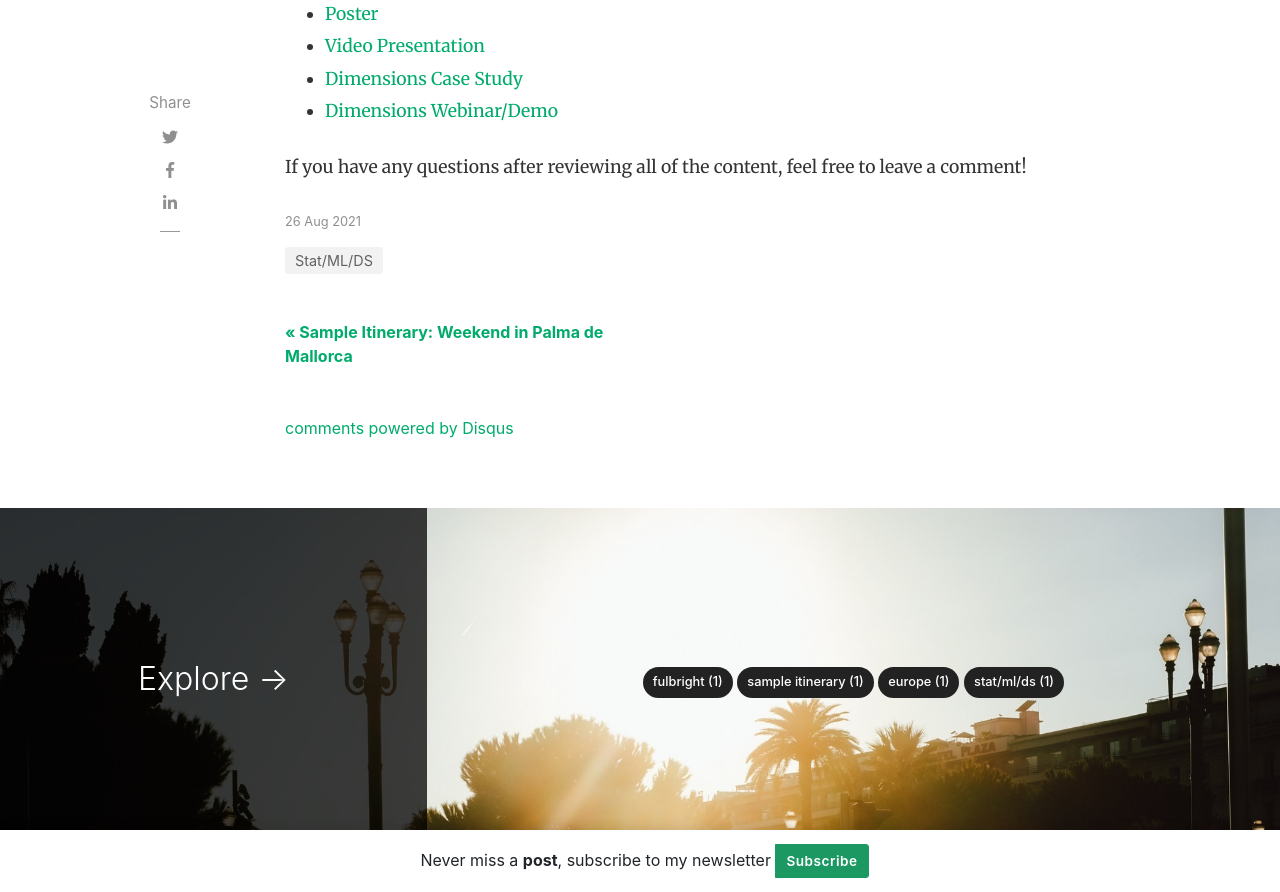
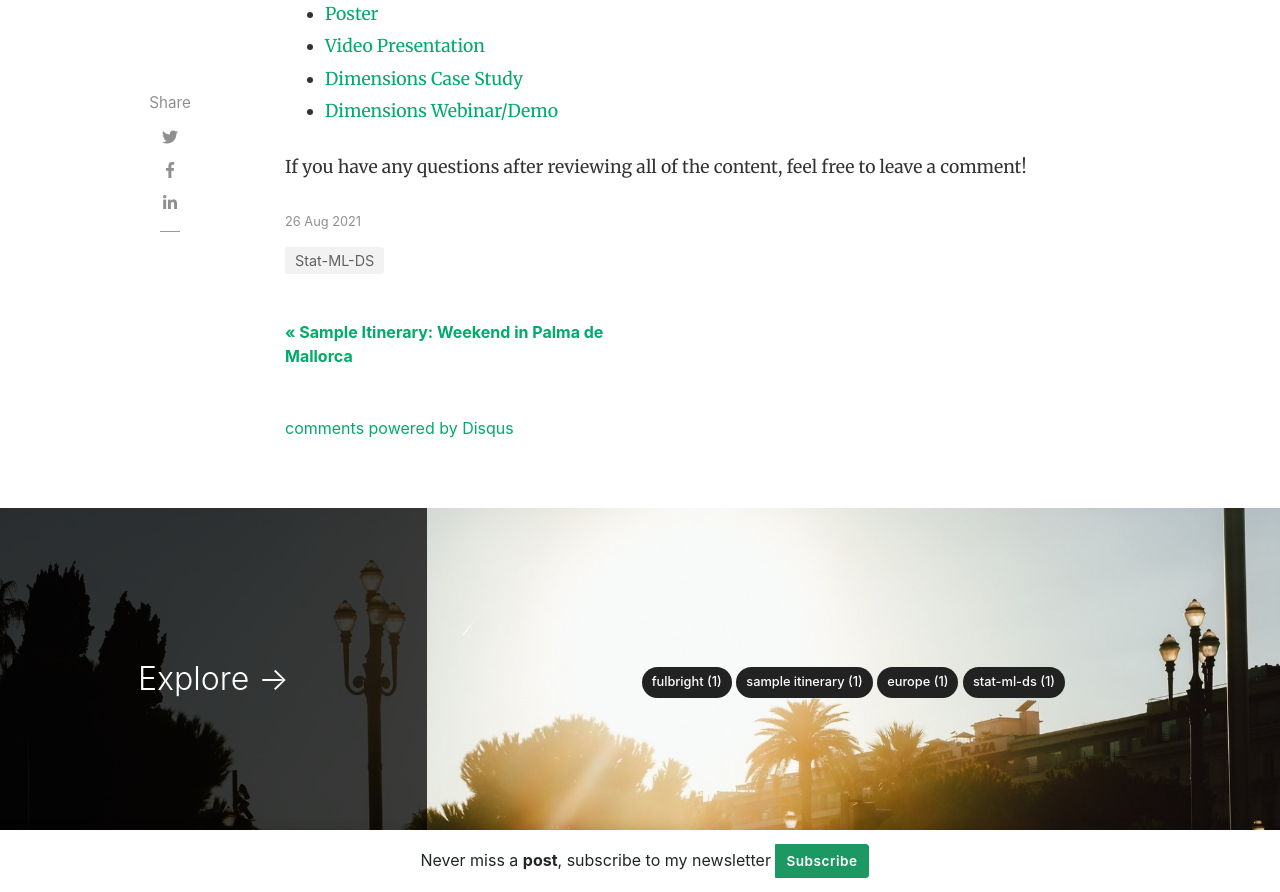
Before and after one commit to kyrab/website, a Jekyll site: the page built from _posts/2021-08-26-490-project.md, in a window 1280 px wide and 900 px high, scrolled down 2645 px. Shown: the part 8-900 px from the top of the window. Built offline with Jekyll 4.4.1, drawn with Linux system fonts in a browser that asks for light colours; nearby versions of some CDN libraries; comment, search, counter and statistics services are not loaded.

Commit message:
Changing category name

```diff
--- a/_posts/2021-08-26-490-project.md
+++ b/_posts/2021-08-26-490-project.md
@@ -2,7 +2,7 @@
 layout: post
 title:  "Data Science Spotlight: CMU-Dimensions R Shiny App"
 author: kyra
-categories: [ Stat/ML/DS ]
+categories: [ Stat-ML-DS ]
 image: assets/images/2021-08-26.jpg
 description: "36-490 project."
 comments: true
```
